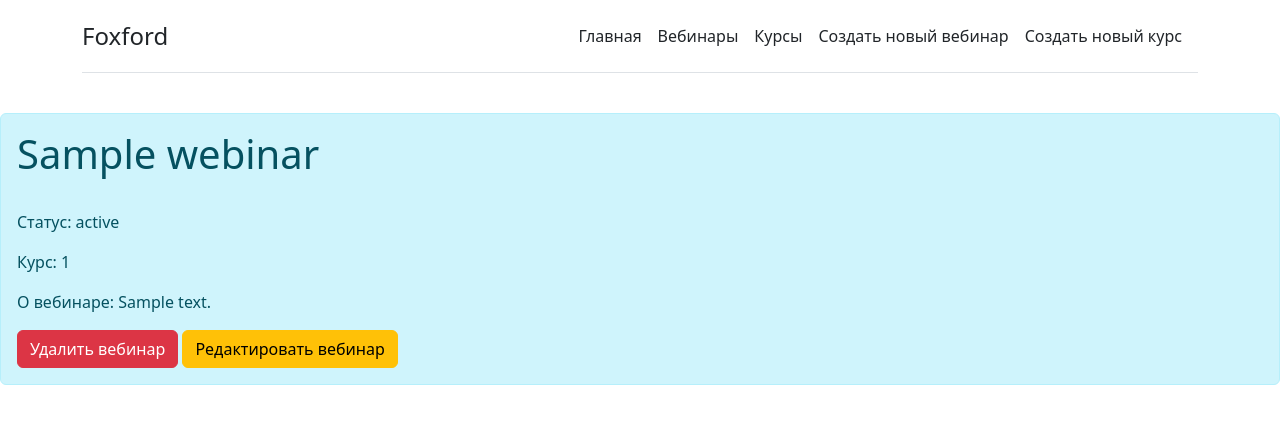
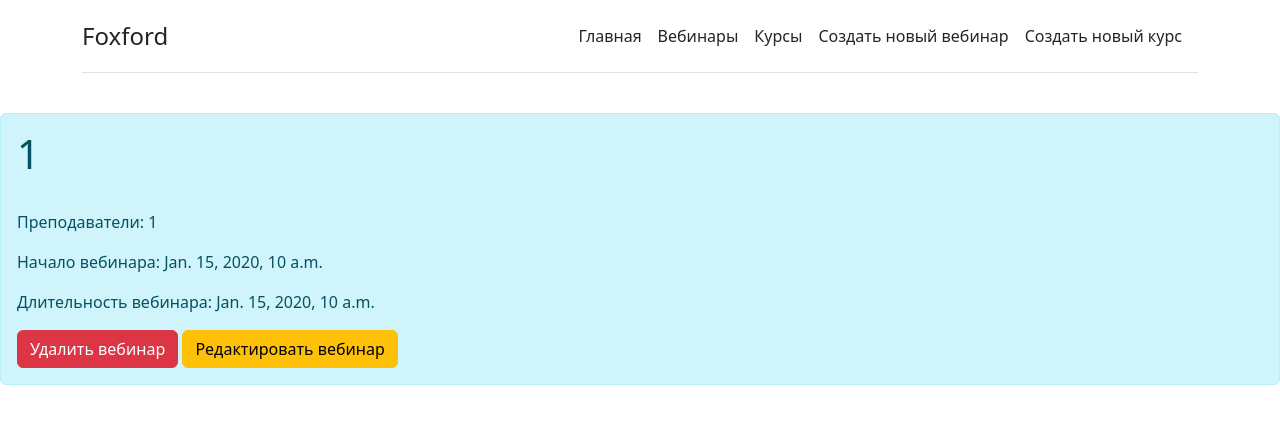
Before and after one commit to MikaJanBales/online-school, a Django app: template online_school_foxford/crud/templates/crud/webinars_details_view.html in a window 1280 px wide. Shown: the top 424 px of the page. Run offline with Django 4.2, Linux system fonts and the light colour scheme; the template is opened without the code that fills it: most values are stand-ins (such as "Sample title", 1, 10 or a date in 2020).

Commit message:
not completed

```diff
--- a/online_school_foxford/crud/models.py
+++ b/online_school_foxford/crud/models.py
@@ -15,8 +15,8 @@ class Speakers(models.Model):
 class SpeakersWebinars(models.Model):
     speaker_id = models.ForeignKey('Speakers', on_delete=models.CASCADE)
     webinar_id = models.ForeignKey('Webinars', on_delete=models.CASCADE)
-    date = models.DateTimeField('Начало вебинара (yyyy-mm-dd hh:mm)', blank=False, null=True)
-    time = models.TimeField('Длительность вебинара (hh:mm:ss)', null=True)
+    date = models.DateTimeField('Начало вебинара (yyyy-mm-dd hh:mm)')
+    time = models.TimeField('Длительность вебинара (hh:mm:ss)')
 
     class Meta:
         verbose_name = 'Дополнительная инофрмация про вебинар'
--- a/online_school_foxford/crud/templates/crud/webinar_create.html
+++ b/online_school_foxford/crud/templates/crud/webinar_create.html
@@ -9,7 +9,6 @@
         {{ webinars_form.as_p }}
         {% csrf_token %}
         {{ speakers_webinars_form.as_p }}
-        <span>{{ error }}</span>
         <button class="btn btn-success" type="submit">Добавить вебинар</button>
     </form>
 {% endblock %}
--- a/online_school_foxford/crud/templates/crud/webinars_details_view.html
+++ b/online_school_foxford/crud/templates/crud/webinars_details_view.html
@@ -4,11 +4,11 @@
 
 {% block content %}
 <div class="alert alert-info">
-  <h1>{{ webinars.title_webinar }}</h1><br>
-  <p>Статус: {{ webinars.status }}</p>
-  <p>Курс: {{ webinars.course_id }}</p>
-  <p>О вебинаре: {{ webinars.description }}</p>
-  <a href="{% url 'webinar_delete' webinars.id %}" class="btn btn-danger">Удалить вебинар</a>
-  <a href="{% url 'webinar_update' webinars.id %}" class="btn btn-warning">Редактировать вебинар</a>
+  <h1>{{ speakers_webinars.webinar_id }}</h1><br>
+  <p>Преподаватели: {{ speakers_webinars.speaker_id }}</p>
+  <p>Начало вебинара: {{ speakers_webinars.date }}</p>
+  <p>Длительность вебинара: {{ speakers_webinars.time }}</p>
+  <a href="{% url 'webinar_delete' speakers_webinars.id %}" class="btn btn-danger">Удалить вебинар</a>
+  <a href="{% url 'webinar_update' speakers_webinars.id %}" class="btn btn-warning">Редактировать вебинар</a>
 </div>
 {% endblock %}
```
Also changed, not shown: online_school_foxford/crud/views.py (+53 -23 lines), online_school_foxford/crud/migrations/0001_initial.py (deleted).
